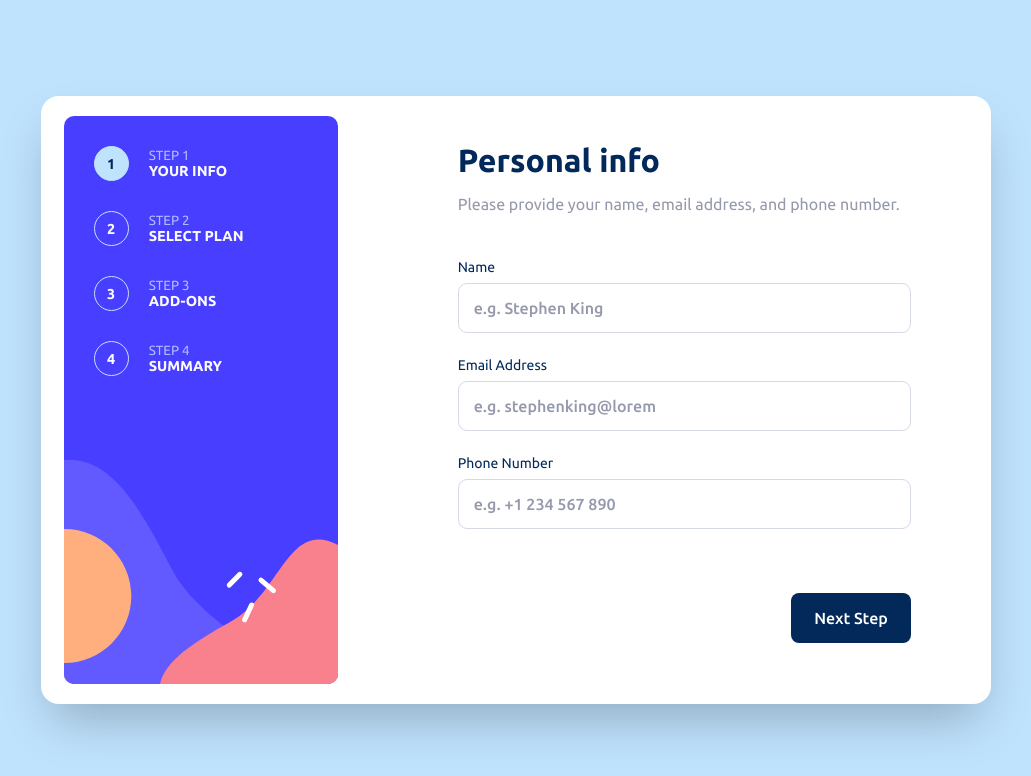
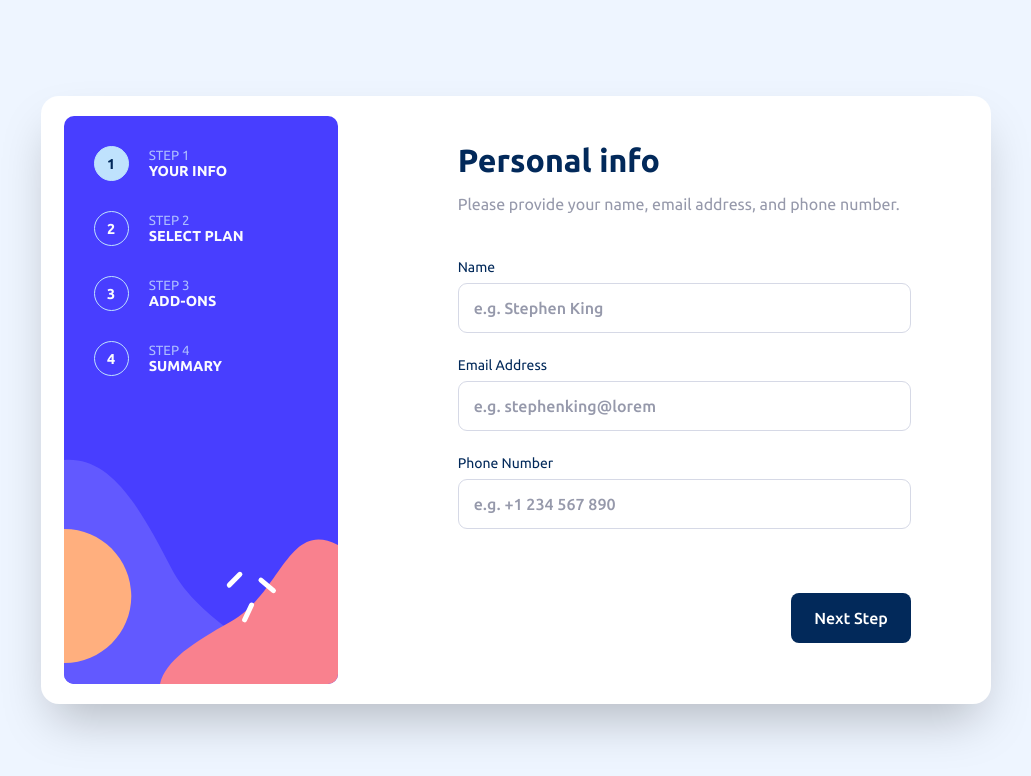
Before and after one commit to CipiVlad/multi_step_form, a React (Vite) app: page / in a window 1280 px wide. Shown: the top 776 px of the page, without its empty margins (124-1155 px from the left). Built offline with nearby package versions, Linux system fonts and the light colour scheme.

Commit message:
added solution changed bg color

```diff
--- a/src/index.scss
+++ b/src/index.scss
@@ -18,7 +18,7 @@ p {
     justify-content: center;
     align-items: center;
     height: 100vh;
-    background-color: $primaryLightBlue;
+    background-color: #EEF5FF;
 
     @media screen and (max-width: $layoutLenovo) {
         .frame_container {
```
